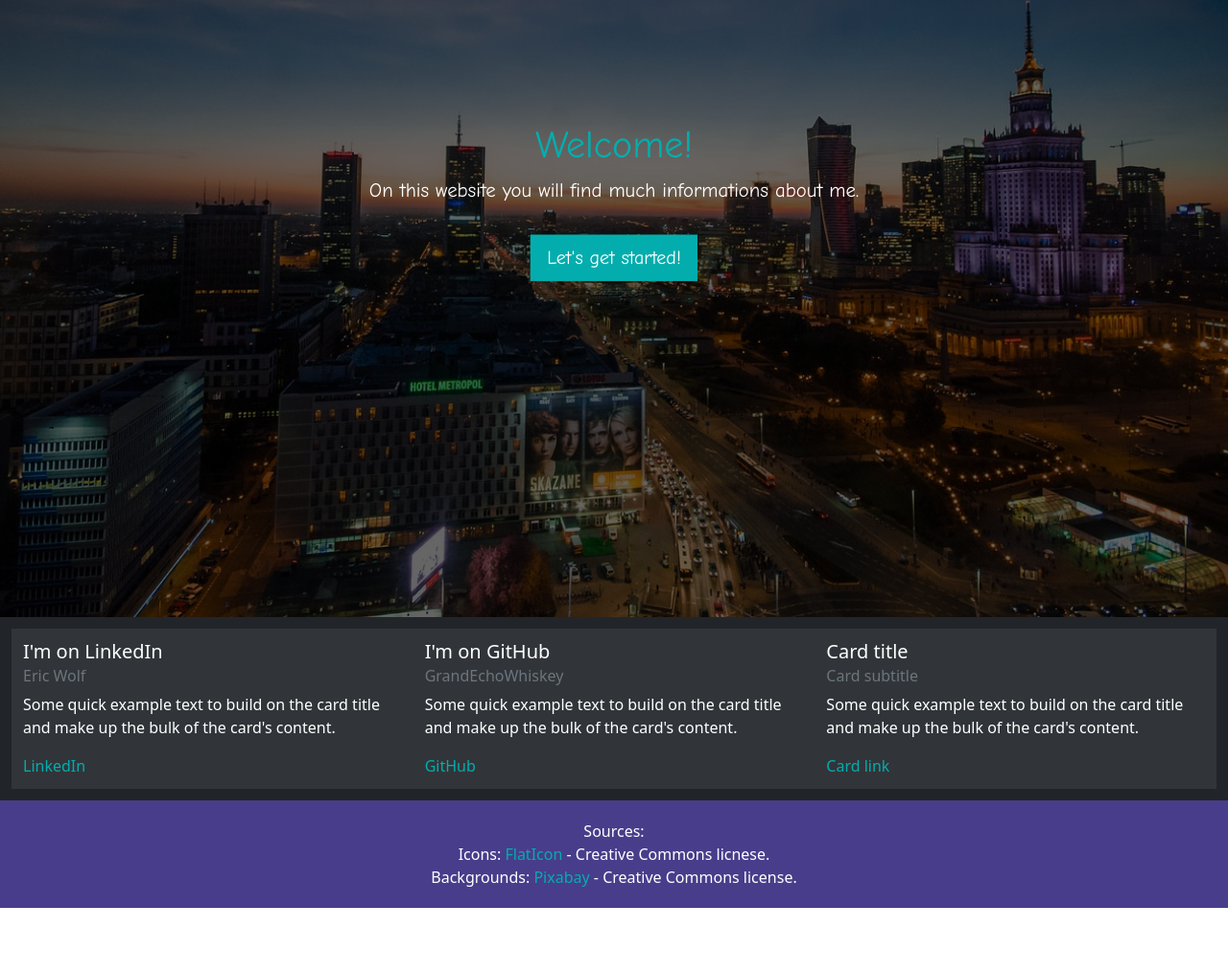
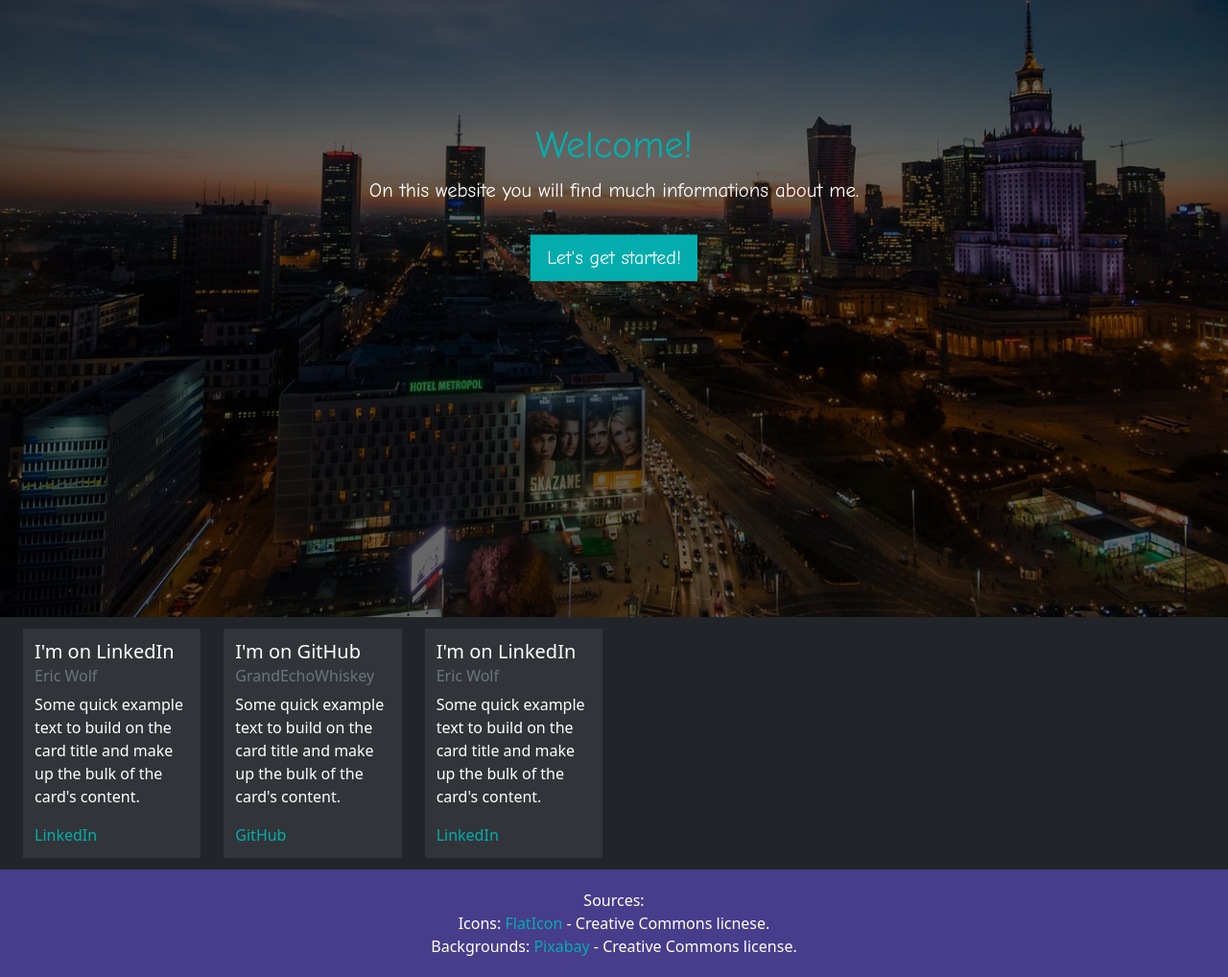
Before and after one commit to GrandEchoWhiskey/GrandEchoWhiskey.github.io, a plain HTML site: page index.html in a window 1280 px wide. Shown: the part 157-1175 px from the top of the page at 96% size. Before the commit the page ends 1103 px from the top, so only its background shows below. Drawn offline with nearby package versions, Linux system fonts and the light colour scheme.

Commit message:
Update index.html

```diff
--- a/index.html
+++ b/index.html
@@ -61,23 +61,29 @@
 
         <div id="content">
             <div class="card row">
-                <div class="card-body col-xs-12 col-sm-6 col-md-4 col-lg-3 col-xl-2">
+                <div class="col-xs-12 col-sm-6 col-md-4 col-lg-3 col-xl-2">
+                    <div class="card-body">
                         <h5 class="card-title">I'm on LinkedIn</h5>
                         <h6 class="card-subtitle mb-2 text-muted">Eric Wolf</h6>
                         <p class="card-text">Some quick example text to build on the card title and make up the bulk of the card's content.</p>
                         <a href="https://www.linkedin.com/in/eric-wolf-064874238/" class="card-link">LinkedIn</a>
                     </div>
-                <div class="card-body col-xs-12 col-sm-6 col-md-4 col-lg-3 col-xl-2">
+                </div>
+                <div class="col-xs-12 col-sm-6 col-md-4 col-lg-3 col-xl-2">
+                    <div class="card-body">
                         <h5 class="card-title">I'm on GitHub</h5>
                         <h6 class="card-subtitle mb-2 text-muted">GrandEchoWhiskey</h6>
                         <p class="card-text">Some quick example text to build on the card title and make up the bulk of the card's content.</p>
                         <a href="https://github.com/GrandEchoWhiskey" class="card-link">GitHub</a>
                     </div>
-                <div class="card-body col-xs-12 col-sm-6 col-md-4 col-lg-3 col-xl-2">
-                    <h5 class="card-title">Card title</h5>
-                    <h6 class="card-subtitle mb-2 text-muted">Card subtitle</h6>
+                </div>
+                <div class="col-xs-12 col-sm-6 col-md-4 col-lg-3 col-xl-2">
+                    <div class="card-body">
+                        <h5 class="card-title">I'm on LinkedIn</h5>
+                        <h6 class="card-subtitle mb-2 text-muted">Eric Wolf</h6>
                         <p class="card-text">Some quick example text to build on the card title and make up the bulk of the card's content.</p>
-                    <a href="#" class="card-link">Card link</a>
+                        <a href="https://www.linkedin.com/in/eric-wolf-064874238/" class="card-link">LinkedIn</a>
+                    </div>
                 </div>
             </div>
         </div>
```
Lines whose indentation alone changed are shown as unchanged.
